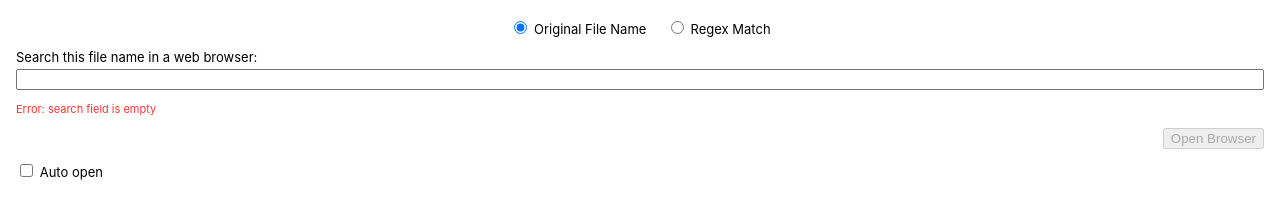
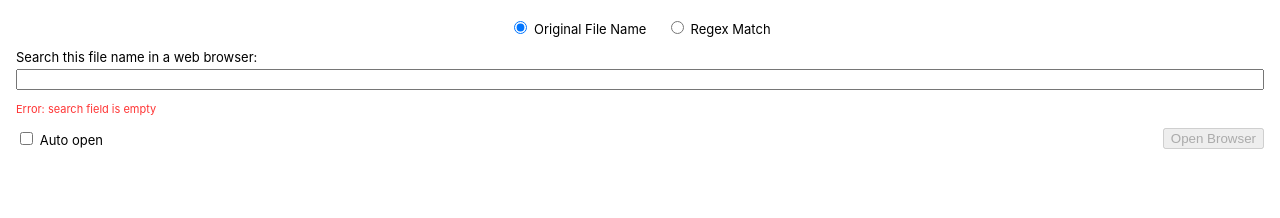
Before and after one commit to Robpol86/iina-file-name-search, a website: page src/web/sidebar/sidebar.html in a window 1280 px wide. Drawn offline with Linux system fonts and the light colour scheme.

Commit message:
same line

```diff
--- a/src/web/sidebar/sidebar.css
+++ b/src/web/sidebar/sidebar.css
@@ -17,11 +17,3 @@
     justify-content: center;
     gap: 1.5em;
 }
-
-.submit-button {
-    width: 100%;
-    display: flex;
-    justify-content: right;
-}
-
-/* auto-open TODO */
--- a/src/web/sidebar/sidebar.html
+++ b/src/web/sidebar/sidebar.html
@@ -43,27 +43,17 @@
             </div>
         </div>
         <div class="pref-section">
-            <div style="margin-top: 2px" class="submit-button">
-                <input id="openBrowserButton" type="submit" value="Open Browser" />
-            </div>
-        </div>
-        <div class="pref-section">
-            <div style="margin-top: 2px" class="auto-open">
+            <div style="margin-top: 2px; display: flex; justify-content: space-between; align-items: center;">
                 <label>
                     <input id="checkAutoOpen" type="checkbox" />
                     Auto open
                 </label>
+                <div>
+                    <input id="openBrowserButton" type="submit" value="Open Browser" />
+                </div>
             </div>
         </div>
     </form>
 </body>
 
 </html>
-
-<!--
-TODO:
-    * Send new state of both checkboxes to server
-    * onOpen server will update both checkboxes, THEN open the browser
-    * If form is invalid and button is disabled noop
-    * virtually click the open browser button from the sidebar, no need to send another class of messages between APIs
--->
```
